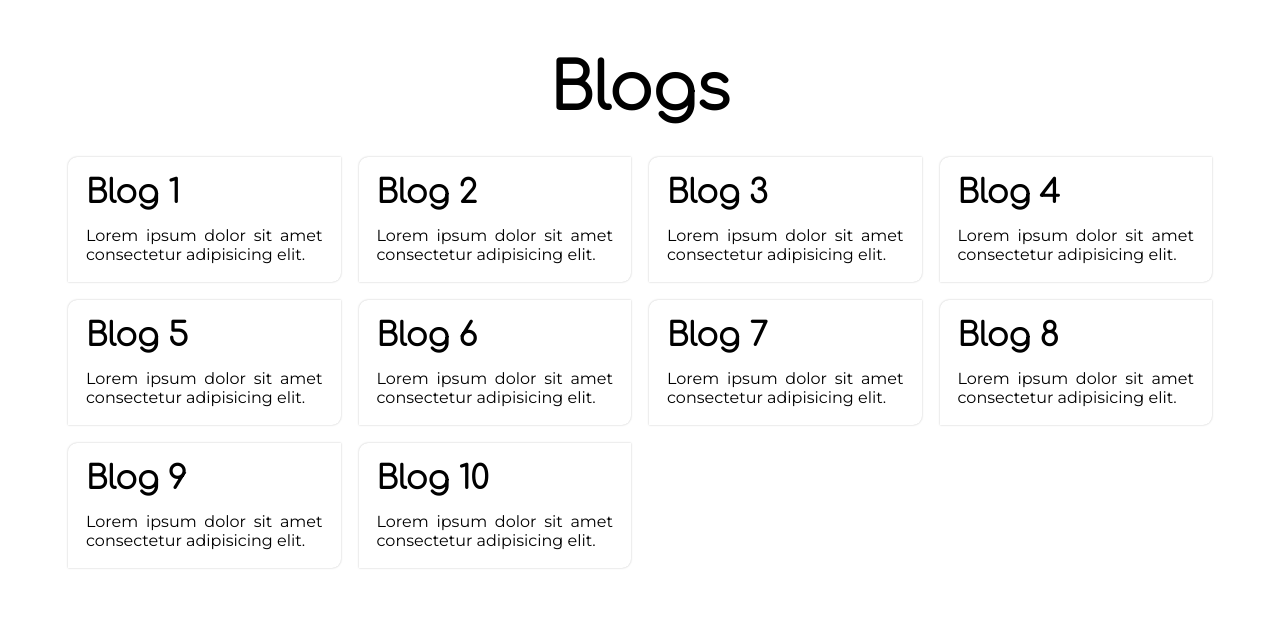
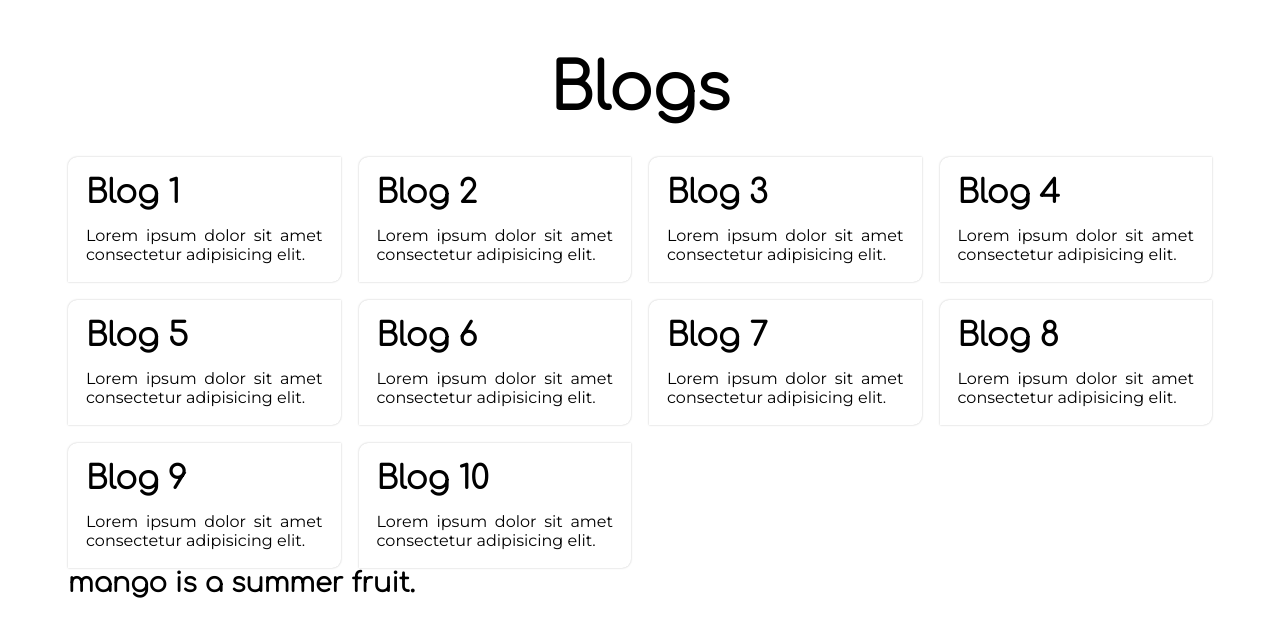
Before and after one commit to arkisoul/angular-blogs, an Angular app: page / in a window 1280 px wide. Shown: the top 636 px of the page. Built offline with nearby package versions, Linux system fonts and the light colour scheme.

Commit message:
feat: explain built-in structural directives ngFor, ngIf, ngSwitch

```diff
--- a/src/app/blogs-list/blogs-list.component.html
+++ b/src/app/blogs-list/blogs-list.component.html
@@ -1,9 +1,22 @@
 <section class="blogs-list">
   <h1 class="title">Blogs</h1>
   <div class="blogs">
+    <p *ngIf="blogs.length === 0; else blogList">No blogs available</p>
+    <ng-template #blogList>
       <div class="blog" *ngFor="let blog of blogs">
         <h3 class="blog__title">{{ blog.title }}</h3>
         <p class="blog__description">{{ blog.description }}</p>
       </div>
+    </ng-template>
+  </div>
+  <div [ngSwitch]="fruit">
+    <ng-container *ngSwitchCase="fruitMango">
+      <div>
+        <h1>{{ fruit }} is a summer fruit.</h1>
+      </div>
+    </ng-container>
+    <p *ngSwitchCase="'grape'">{{ fruit }} is a spring fruit.</p>
+    <p *ngSwitchCase="'banana'">{{ fruit }} is a all season fruit.</p>
+    <p *ngSwitchDefault>{{ fruit }} is not known.</p>
   </div>
 </section>
--- a/src/app/blogs-list/blogs-list.component.ts
+++ b/src/app/blogs-list/blogs-list.component.ts
@@ -53,8 +53,12 @@ export class BlogsListComponent implements OnInit {
       description: 'Lorem ipsum dolor sit amet consectetur adipisicing elit.',
     }
   ];
+  fruit: string = 'mango';
+  fruitMango: string = 'mango';
 
-  constructor() {}
+  constructor() {
+    // this.blogs = [];
+  }
 
   ngOnInit(): void {}
 }
```
Also changed, not shown: src/app/app.component.html (+5 -5 lines). Lines whose indentation alone changed are shown as unchanged.
